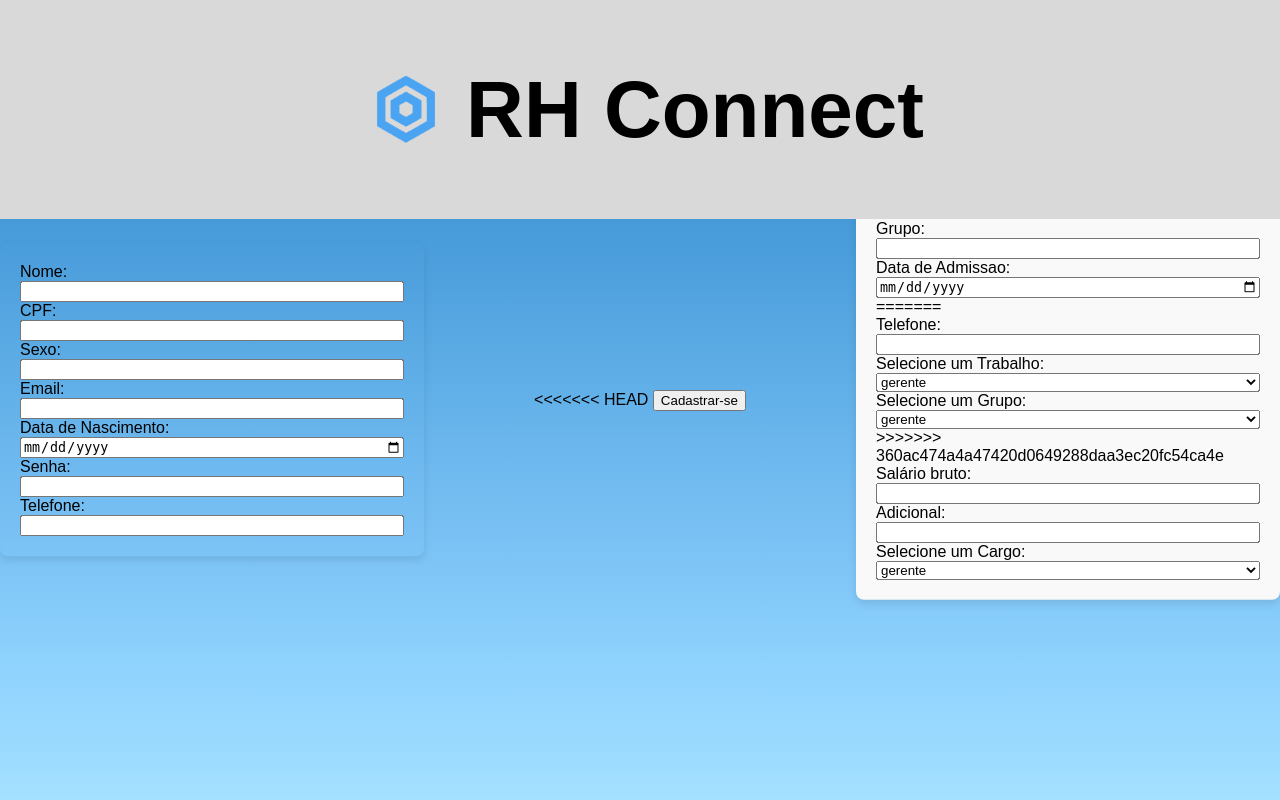
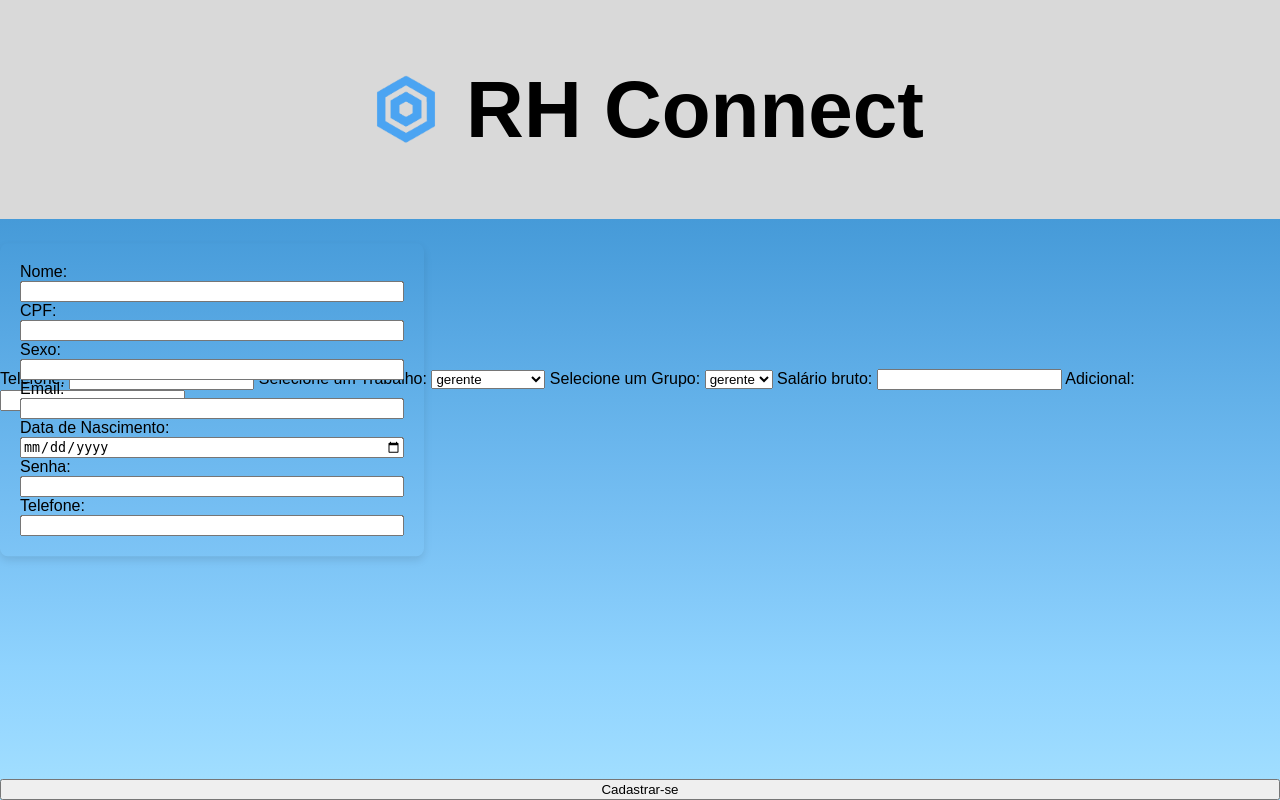
Before and after one commit to Kiritogtsa/pi, a PHP site: page /view/cadatraruser.php in a window 1280 px wide. Run offline with PHP 8.4, Linux system fonts and the light colour scheme; data comes from the database, SQL or seed files in the repository.

Commit message:
alterações corretas

```diff
--- a/models/salario.php
+++ b/models/salario.php
@@ -97,7 +97,7 @@ class Salario
             // Os três métodos tem que ser chamados
                // Os três métodos tem que ser chamados
                   // Os três métodos tem que ser chamados
-    public function descIR($salariobruto, $decimo)
+    public function descIR($salariobruto)
     {
             if ($salariobruto < 2259.20) {
                 return $this->ir = 0;
@@ -113,9 +113,8 @@ class Salario
                 throw new Exception("Salário bruto inválido!");
             }
     }
-    public function descINSS($salariobruto, $decimo)
+    public function descINSS($salariobruto)
     {
-        $salariobruto = $salariobruto * $decimo;
         if ($salariobruto <= 1412.00) {
             return $this->inss = $salariobruto * 0.075;
         } else if ($salariobruto >= 1412.01 && $salariobruto <= 2666.68) {
--- a/models/users.php
+++ b/models/users.php
@@ -338,8 +338,8 @@ class UserDAO implements crud
         //   `salarioliquido` float DEFAULT NULL
         // )
 
-        $ir = $salario->descIR($salario->getSalariobruto(), 1);
-        $inss = $salario->descINSS($salario->getSalariobruto(), 1);
+        $ir = $salario->descIR($salario->getSalariobruto());
+        $inss = $salario->descINSS($salario->getSalariobruto());
         $liquido = $salario->calcsalarLiquid($salario->getSalariobruto(), $ir, $inss, 1);
         $sql = "insert into salario(salariobruto,ir,inss,adicional,salarioliquido) values(:salariobruto,:ir,:inss,:adicional.:salarioliquido)";
         $salariobruto = $salario->getSalariobruto();
--- a/view/cadatraruser.php
+++ b/view/cadatraruser.php
@@ -46,14 +46,6 @@ if (empty($cargos)) {
             <input type='text' id='telefone' name='telefone' required>
         </div>
 
-<<<<<<< HEAD
-        <div class="Csetor">
-            <label for='grupo'>Grupo:</label>
-            <input type='text' id='grupo' name='grupo' required>
-
-            <label for='dataadmissao'>Data de Admissao:</label>
-            <input type='date' id='dataadmissao' name='dataadmissao' required>
-=======
         <label for='telefone'>Telefone:</label>
         <input type='text' id='telefone' name='telefone' required>
 
@@ -72,7 +64,6 @@ if (empty($cargos)) {
          <option value="auxiliar">auxiliar</option>
          <option value="user">user</option>
        </select>
->>>>>>> 360ac474a4a47420d0649288daa3ec20fc54ca4e
 
             <label for='Salario'>Salário bruto:</label>
             <input type='text' id='Salario' name='bruto' required>
@@ -80,14 +71,6 @@ if (empty($cargos)) {
             <label for='Adicional'>Adicional:</label>
             <input type='text' id='adicional' name='adicional' required>
 
-            <label for='trabalho'>Selecione um Cargo:</label>
-            <select name='trabalho' required>
-                <?php
-                foreach ($cargos as $cargo) {
-                ?><option value="<?= $cargo->getIdCargo() ?>"> <?= $cargo->getNome() ?></option><?php
-                }
-                ?>
-            </select>
         </div>
 
         <button type='submit' name='submit' value='Cadastrar_user'>Cadastrar-se</button>
```
